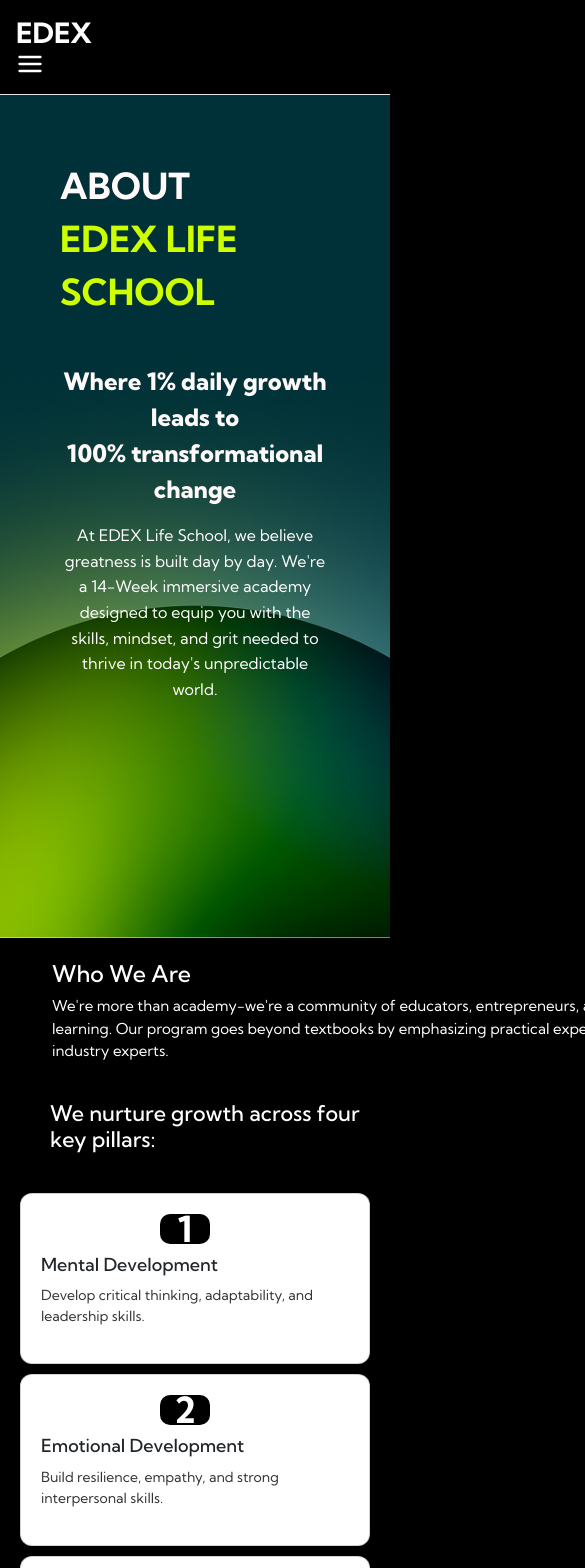
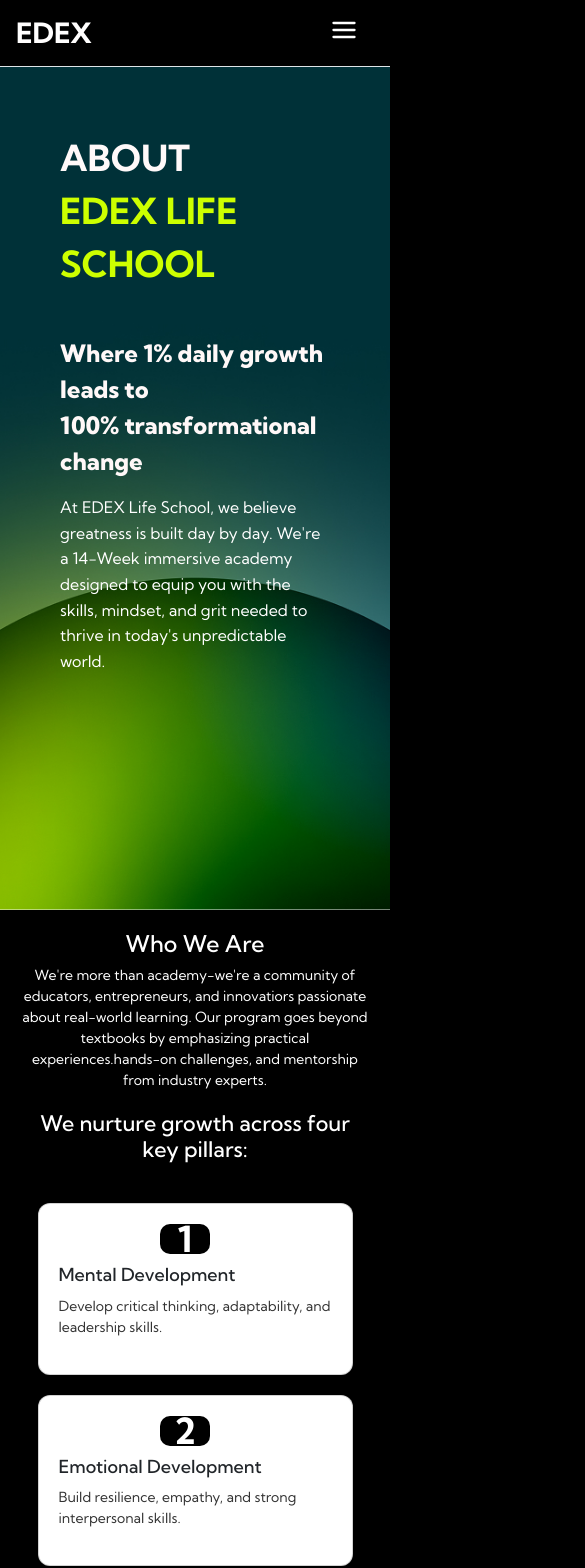
Before and after one commit to codeedexprojects/edex_school, a React (Vite) app: page /about in a window 390 px wide. Shown: the top 1568 px of the page, 585 px wide, since content can reach past the window. Built offline with nearby package versions, Linux system fonts and the light colour scheme.

Commit message:
last comit

```diff
--- a/src/pages/About.css
+++ b/src/pages/About.css
@@ -20,6 +20,67 @@ body {
 
     opacity: 0;
     animation: fadeIn 2s ease-in-out forwards;
+  }
+  .navbar {
+    display: flex;
+    justify-content: space-between;
+    align-items: center;
+    padding: 16px 32px;
+    background-color: #000;
+    position: relative;
+    z-index: 1000;
+  }
+
+  .navbar-left {
+    flex: 1;
+  }
+
+  .navbar-right-desktop {
+    display: flex;
+    gap: 32px;
+  }
+
+  .menu-icon {
+    display: none;
+    cursor: pointer;
+    z-index: 1100;
+  }
+
+  @media (max-width: 768px) {
+    .navbar {
+      position: relative;
+    }
+
+    .navbar-right-desktop {
+      display: none;
+    }
+
+    .menu-icon {
+      display: block;
+      position: absolute;
+      right: 32px; /* 👈 This puts the icon on the right side */
+      top: 16px;
+    }
+
+    .navbar-right-mobile {
+      position: fixed;
+      top: 0;
+      right: 0;
+      height: 100vh;
+      width: 70%;
+      background-color: #000000f2;
+      flex-direction: column;
+      justify-content: center;
+      align-items: center;
+      gap: 40px;
+      transform: translateX(100%);
+      transition: transform 0.3s ease;
+      display: flex;
+    }
+
+    .navbar-right-mobile.open {
+      transform: translateX(0);
+    }
   }
 
   @keyframes fadeIn {
@@ -241,7 +302,7 @@ body {
 .image-banner {
   position: relative;
   width: 100%;
-  height: 400px;
+  height: 300px;
   overflow: hidden;
 }
 
@@ -269,7 +330,7 @@ body {
 .banner-content h2 {
   font-size: 36px;
   font-weight: 800;
-  margin-bottom: 20px;
+  /* margin-bottom: 20px; */
 }
 
 .banner-content button {
@@ -277,7 +338,7 @@ body {
   color: white;
   font-size: 16px;
   font-weight: 600;
-  padding: 12px 24px;
+  /* padding: 12px 24px; */
   border: none;
   border-radius: 6px;
   cursor: pointer;
@@ -322,7 +383,8 @@ body {
 }
 
 .social-icons i {
-  margin-right: 10px;
+  margin-left: 22px;
+
   font-size: 18px;
   cursor: pointer;
 }
@@ -374,57 +436,101 @@ body {
   line-height: 1.5;
 }
 
-/* Mobile Responsive Styles */
+
 @media (max-width: 768px) {
   .about-container {
     flex-direction: column;
     padding: 40px 20px;
+    text-align: center;
   }
 
   .about-left h1 {
     font-size: 36px;
   }
 
-  .about-text {
+  .about,
+  .pillar,
+  .mission,
+  .choose,
+  .divide {
+    margin: 20px 0;
+    padding: 0 20px;
     text-align: center;
+  }
+
+  .about p {
+    width: 100%;
+    font-size: 14px;
   }
 
   .card-container {
     flex-direction: column;
-      gap: 10px;
+    align-items: center;
+    gap: 20px;
     margin-top: 20px;
   }
 
   .card {
-      width: 100%;
+    width: 90%;
   }
 
   .box {
     flex-direction: column;
+    align-items: center;
     gap: 20px;
   }
 
   .box-section {
     width: 100%;
+    padding: 16px;
     text-align: center;
   }
 
+  .one-section,
+  .two-section {
+    flex-direction: column;
+    gap: 20px;
+    padding: 0 20px;
+  }
+
   .divide hr {
-      margin-left: 20px;
+    margin: 20px auto;
     width: 80%;
+  }
+  .banner-content {
+    top: 60%;
+    transform: translate(-50%, -50%);
   }
 
   .banner-content h2 {
-      font-size: 24px;
+    font-size: 20px;
   }
 
   .footer-container {
     flex-direction: column;
     align-items: center;
+    padding: 20px 15px;
+    gap: 30px;
   }
 
   .footer-column {
     width: 100%;
     text-align: center;
   }
+
+  .footer-column input,
+  .footer-column button {
+    width: 90%;
+    margin: 0 auto;
   }
+
+  .social-icons {
+    display: flex;
+    justify-content: center;
+    gap: 20px;
+    margin-top: 15px;
+  }
+  .social-icons i {
+    margin: 0;
+  }
+}
--- a/src/pages/Contact.css
+++ b/src/pages/Contact.css
@@ -15,11 +15,14 @@ body{
 
 }
 .navbar {
-    display: flex;
-    justify-content: space-between;
-    align-items: center;
-    padding: 16px 32px;
-  }
+  display: flex;
+  justify-content: space-between;
+  align-items: center;
+  padding: 16px 32px;
+  background-color: #000;
+  position: relative;
+  z-index: 1000;
+}
   .navbar-right h3 {
     margin: 0;
     font-size: 18px;
@@ -200,7 +203,7 @@ body{
   }
 
   .social-icons i {
-    margin-right: 10px;
+    margin-left: 22px;
     font-size: 18px;
     cursor: pointer;
   }
```
Lines whose indentation alone changed are shown as unchanged.
